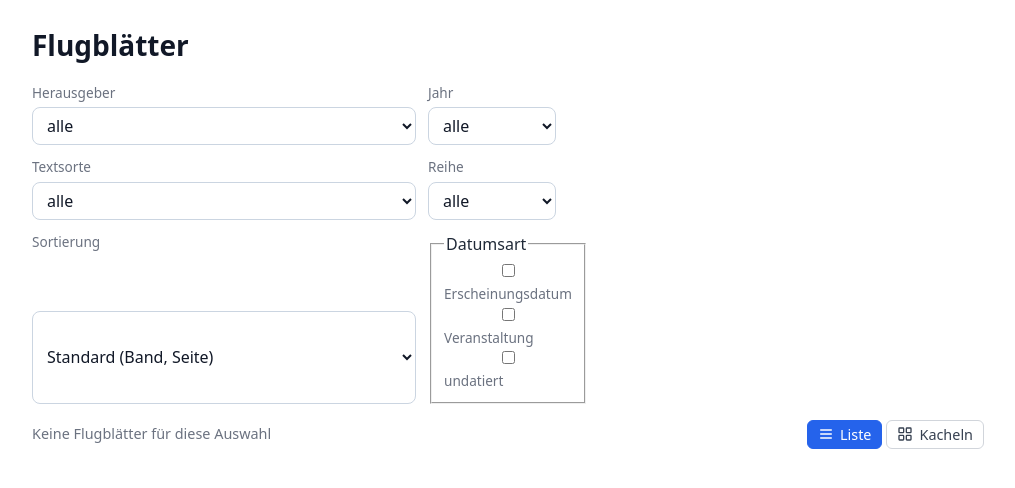
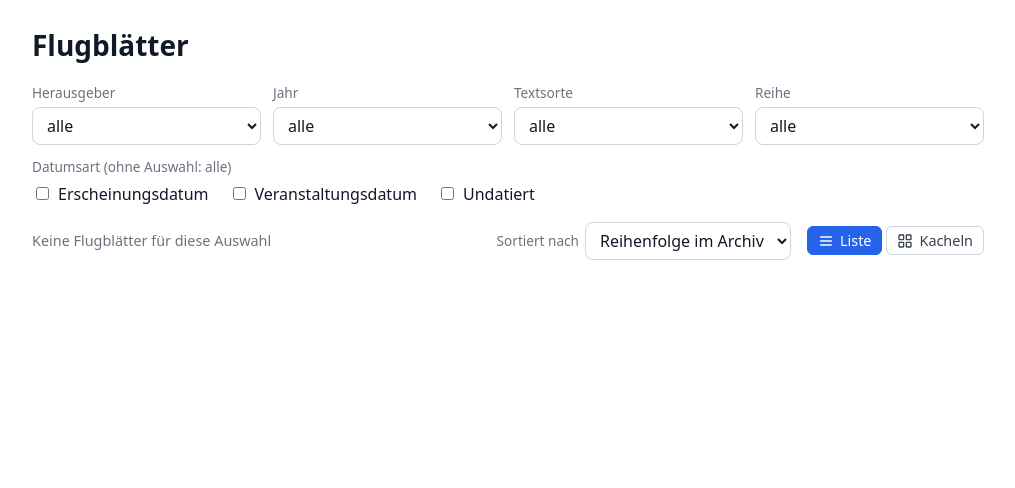
Before and after one commit to woidveit02/UR_LeafletArchive, a FastAPI app: page /leaflets in a window 1280 px wide. Shown: the part 61-549 px from the top of the page, without its empty margins (132-1147 px from the left). Run offline with FastAPI, Linux system fonts and the light colour scheme; parts of the project's set-up code (start-up, migrations or seed data) failed here and were passed over.

Commit message:
feat: improve leaflet list filter UI
- option counts, sort by title
- clearer date labels

```diff
--- a/src/backend/app/app.py
+++ b/src/backend/app/app.py
@@ -1,5 +1,6 @@
 import logging
 import re
+import unicodedata
 from collections import Counter
 import datetime
 from pathlib import Path
@@ -215,6 +216,12 @@ def date_sort_key(item):
     return item['year']
 
 
+def title_sort_key(item):
+    """Title without leading quotes or dashes, case-insensitive, Ä sorted as A."""
+    title = unicodedata.normalize('NFD', re.sub(r'^\W+', '', item['leaflet'].display_title or ''))
+    return ''.join(c for c in title if not unicodedata.combining(c)).casefold()
+
+
 @app.get("/leaflets")
 def leaflet_list(request: Request, ansicht: str = "liste"):
     logger.info('Opening leaflet list')
@@ -222,37 +229,37 @@ def leaflet_list(request: Request, ansicht: str = "liste"):
     selected = dict(params)
     items = filtered_items(params)
 
-    organizations = sorted(session.query(Organization), key=org_sort_key)
+    # counts over all leaflets, so the options stay while a filter is set
+    leaflets = session.query(Leaflet).all()
+    volume_years = {v.id: v.year for v in session.query(Volume)}
+    org_counts = Counter(org for _, org in session.query(LeafletIssuer.leaflet_id, LeafletIssuer.org_id)
+                         .filter(LeafletIssuer.role == 'issuer', LeafletIssuer.org_id.isnot(None))
+                         .distinct())
+    type_counts = Counter(lf.doc_type for lf in leaflets)
+    series_counts = Counter(lf.series for lf in leaflets if lf.series)
+    year_counts = Counter(leaflet_year(lf, volume_years[lf.volume_id]) for lf in leaflets)
+
     org_options = [{
         'id': o.id,
-        'label': f"{o.full_name} ({o.name})" if o.full_name else o.name,
-    } for o in organizations]
-
-    used_types = {t for (t,) in session.query(
-        Leaflet.doc_type).distinct() if t}
-    type_options = [{
-        'id': key,
-        'label': label
-    } for key, label in DOC_TYPES.items() if key in used_types]
-
-    series_options = sorted({s for (s,) in session.query(
-        Leaflet.series).distinct() if s}, key=str.casefold)
-
-    # years of all leaflets, so the options stay while a filter is set
-    volume_years = {v.id: v.year for v in session.query(Volume)}
-    years = sorted({leaflet_year(lf, volume_years[lf.volume_id])
-                    for lf in session.query(Leaflet)})
+        'label': (f"{o.name} – {o.full_name}" if o.full_name else o.name) + f" ({org_counts[o.id]})",
+    } for o in sorted(session.query(Organization), key=org_sort_key)
+        if org_counts[o.id] or o.id == selected.get('org')]
+    type_options = [{'id': key, 'label': f"{label} ({type_counts[key]})"}
+                    for key, label in DOC_TYPES.items() if type_counts[key]]
+    series_options = [{'id': s, 'label': f"{s} ({n})"}
+                      for s, n in sorted(series_counts.items(), key=lambda x: x[0].casefold())]
+    years = [{'id': y, 'label': f"{y} ({n})"} for y, n in sorted(year_counts.items())]
 
     query_string = '?' + urlencode(params) if params else ''
     return templates.TemplateResponse(
         request, "leaflet_list.html",
-        {"leaflets": items, "org_options": org_options, "selected_org": selected.get('org'),
+        {"leaflets": items, "total": len(leaflets), "org_options": org_options, "selected_org": selected.get('org'),
          "type_options": type_options, "selected_type": selected.get('typ'),
          "series_options": series_options, "selected_series": selected.get('reihe'),
          "selected_sort": selected.get('sortierung'),
          "selected_dates": [v for k, v in params if k == 'datum'],
          "years": years, "selected_year": selected.get('jahr'),
-         "filtered": any(k != 'sortierung' for k, _ in params),
+         "filtered": sum(k != 'sortierung' for k, _ in params),
          "view": 'kacheln' if ansicht == 'kacheln' else 'liste',
          "switch_base": '/leaflets' + query_string,
          "detail_qs": query_string})
@@ -293,8 +300,10 @@ def filtered_items(params):
         query.order_by(Volume.vz, Leaflet.start_page, Leaflet.id).all())
     if one.get('jahr'):
         items = [item for item in items if item['year'] == one['jahr']]
-    if one.get('sortierung') in ('datum_auf', 'datum_ab'):
-        items.sort(key=date_sort_key, reverse=one['sortierung'] == 'datum_ab')
+    sort = one.get('sortierung', '')
+    if sort.startswith(('datum_', 'titel_')):
+        key = date_sort_key if sort.startswith('datum_') else title_sort_key
+        items.sort(key=key, reverse=sort.endswith('_ab'))
     return items
 
 
--- a/src/frontend/static/styles.css
+++ b/src/frontend/static/styles.css
@@ -410,8 +410,54 @@ button:hover {
 
 .filter-fields {
     display: grid;
-    grid-template-columns: minmax(0, 24em) 8em;
+    grid-template-columns: repeat(auto-fill, minmax(14em, 1fr));
     gap: 12px;
+}
+
+.filter-details > summary {
+    margin-bottom: 8px;
+    color: #2563eb;
+    cursor: pointer;
+}
+
+@media (min-width: 601px) {
+    .filter-details > summary {
+        display: none;
+    }
+}
+
+.filter .sort {
+    display: flex;
+    align-items: center;
+    gap: 6px;
+    white-space: nowrap;
+}
+
+.filter-checks {
+    grid-column: 1 / -1;
+    display: flex;
+    flex-wrap: wrap;
+    gap: 4px 20px;
+    margin: 0;
+    padding: 0;
+    border: none;
+    font-size: 0.85em;
+    color: #6b7280;
+}
+
+.filter-checks legend {
+    width: 100%;
+    margin-bottom: 4px;
+    padding: 0;
+}
+
+.filter .filter-checks label {
+    display: flex;
+    align-items: center;
+    gap: 6px;
+    font-size: 1rem;
+    color: #111827;
+    cursor: pointer;
 }
 
 .filter label {
@@ -450,7 +496,7 @@ button:hover {
 
 @media (max-width: 600px) {
     .filter-fields {
-        grid-template-columns: minmax(0, 1fr) 6em;
+        grid-template-columns: minmax(0, 1fr);
     }
 }
 
--- a/src/frontend/templates/leaflet_list.html
+++ b/src/frontend/templates/leaflet_list.html
@@ -14,6 +14,8 @@
         {% from '_leaflets.html' import leaflet_list, leaflet_cards, view_switch %}
         <form method="get" action="/leaflets" class="filter">
             {% if view == 'kacheln' %}<input type="hidden" name="ansicht" value="kacheln">{% endif %}
+            <details class="filter-details" open>
+            <summary>Filter{% if filtered %} ({{ filtered }} aktiv){% endif %}</summary>
             <div class="filter-fields">
                 <label>Herausgeber
                     <select name="org" onchange="this.form.submit()">
@@ -23,10 +25,10 @@
                         {% endfor %}
                     </select>
                 </label>
-                <label>Jahr
+                <label title="Jahr des Datums auf dem Blatt, bei undatierten Blättern das Jahr des Bandes">Jahr
                     <select name="jahr" onchange="this.form.submit()">
                         <option value="">alle</option>
-                        {% for y in years %}<option {% if y == selected_year %}selected{% endif %}>{{ y }}</option>{% endfor %}
+                        {% for y in years %}<option value="{{ y.id }}" {% if y.id == selected_year %}selected{% endif %}>{{ y.label }}</option>{% endfor %}
                     </select>
                 </label>
                 <label>Textsorte
@@ -41,31 +43,42 @@
                     <select name="reihe" onchange="this.form.submit()">
                         <option value="">alle</option>
                         {% for s in series_options %}
-                        <option {% if s == selected_series %}selected{% endif %}>{{ s }}</option>
+                        <option value="{{ s.id }}" {% if s.id == selected_series %}selected{% endif %}>{{ s.label }}</option>
                         {% endfor %}
                     </select>
                 </label>
-                <label>Sortierung
-                    <select name="sortierung" onchange="this.form.submit()">
-                        <option value="">Standard (Band, Seite)</option>
-                        <option value="datum_auf" {% if selected_sort == 'datum_auf' %}selected{% endif %}>Datum aufsteigend</option>
-                        <option value="datum_ab" {% if selected_sort == 'datum_ab' %}selected{% endif %}>Datum absteigend</option>
-                    </select>
-                </label>
                 <fieldset class="filter-checks">
-                    <legend>Datumsart</legend>
-                    {% for key, label in [('issued', 'Erscheinungsdatum'), ('event', 'Veranstaltung'), ('undated', 'undatiert')] %}
-                    <label>
+                    <legend>Datumsart (ohne Auswahl: alle)</legend>
+                    {% for key, label, hint in [('issued', 'Erscheinungsdatum', 'Datum, an dem das Blatt erschienen ist'),
+                                                ('event', 'Veranstaltungsdatum', 'Angekündigter Termin, nicht das Erscheinungsdatum'),
+                                                ('undated', 'Undatiert', 'Kein Datum auf dem Blatt')] %}
+                    <label title="{{ hint }}">
                         <input type="checkbox" name="datum" value="{{ key }}" {% if key in selected_dates %}checked{% endif %} onchange="this.form.submit()">
                         {{ label }}
                     </label>
                     {% endfor %}
                 </fieldset>
             </div>
+            </details>
+            <script>
+                if (matchMedia('(max-width: 600px)').matches) document.querySelector('.filter-details').open = false;
+            </script>
             {% set reset_url = '/leaflets?ansicht=kacheln' if view == 'kacheln' else '/leaflets' %}
             {% set reset = (' · <a href="' ~ reset_url ~ '">Filter zurücksetzen</a>') | safe if filtered else '' %}
             <div class="filter-bar">
-                <p class="filter-result">{% if leaflets %}{{ leaflets | length }} {{ 'Flugblatt' if leaflets | length == 1 else 'Flugblätter' }}{% else %}Keine Flugblätter für diese Auswahl{% endif %}{{ reset }}</p>
+                <p class="filter-result">
+                    {%- if leaflets and filtered %}{{ leaflets | length }} von {{ total }} Flugblättern
+                    {%- elif leaflets %}{{ leaflets | length }} {{ 'Flugblatt' if leaflets | length == 1 else 'Flugblätter' }}
+                    {%- else %}Keine Flugblätter für diese Auswahl{% endif %}{{ reset }}</p>
+                <label class="sort">Sortiert nach
+                    <select name="sortierung" onchange="this.form.submit()">
+                        <option value="" title="So, wie die Blätter in den Bänden abgelegt sind">Reihenfolge im Archiv</option>
+                        <option value="datum_auf" {% if selected_sort == 'datum_auf' %}selected{% endif %}>Datum aufsteigend</option>
+                        <option value="datum_ab" {% if selected_sort == 'datum_ab' %}selected{% endif %}>Datum absteigend</option>
+                        <option value="titel_auf" {% if selected_sort == 'titel_auf' %}selected{% endif %}>Titel A–Z</option>
+                        <option value="titel_ab" {% if selected_sort == 'titel_ab' %}selected{% endif %}>Titel Z–A</option>
+                    </select>
+                </label>
                 {{ view_switch(switch_base, view, [('liste', 'Liste'), ('kacheln', 'Kacheln')]) }}
                 <noscript><button type="submit">Filtern</button></noscript>
             </div>
```
